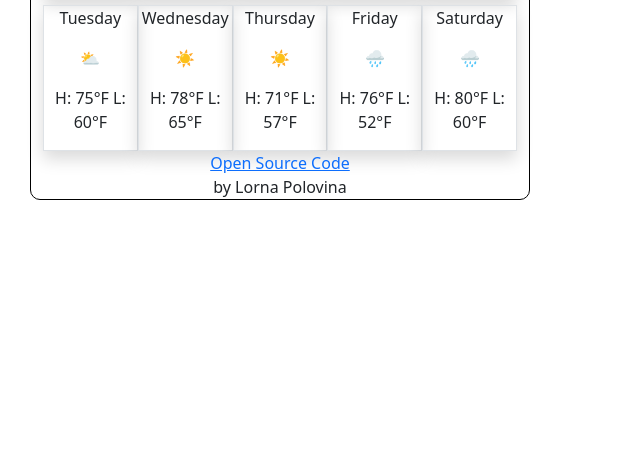
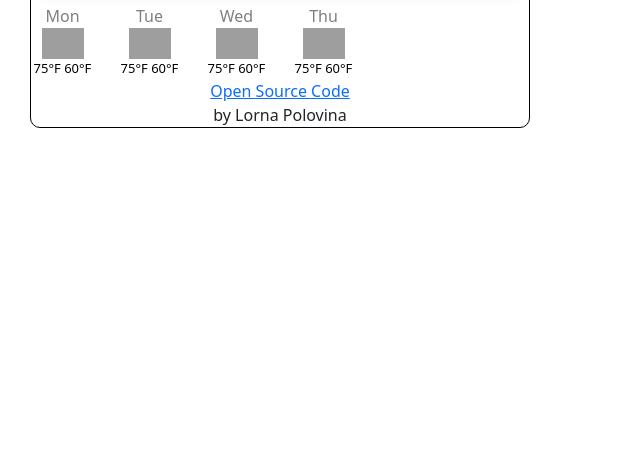
Before and after one commit to lpolo11/weather-app, a plain HTML site: page index.html in a window 1280 px wide. Shown: the part 348-800 px from the top of the page, without its empty margins (0-640 px from the left). Drawn offline with nearby package versions, Linux system fonts and the light colour scheme; grey boxes are pictures that could not be loaded.

Commit message:
added 5 day forecast in js

```diff
--- a/index.html
+++ b/index.html
@@ -33,7 +33,7 @@
       <div class="weather">
         <h1 id="cityName">Chicago</h1>
         <p id="date">Sunday 05:05pm</p>
-        <p class="main-weather">High: 45°F | Low: 20°F</p>
+
         <img src="" alt="sunny" id="main-icon" class="float-left" />
         <span id="temperature"> 15 </span>
         <a class="celsius" href="#" id="celsius-toggle" class="active">°C </a> |
@@ -46,34 +46,8 @@
         </span>
       </div>
       <h3 class="border shadow" id="forecast">5 Day Forecast</h3>
-      <div class="row g-0">
-        <div class="col border shadow">
-          <p>Tuesday</p>
-          <p>⛅</p>
-          <p>H: 75°F L: 60°F</p>
-        </div>
-        <div class="col border shadow">
-          <p>Wednesday</p>
-          <p>☀️</p>
-          <p>H: 78°F L: 65°F</p>
-        </div>
-        <div class="col border shadow">
-          <p>Thursday</p>
-          <p>☀️</p>
-          <p>H: 71°F L: 57°F</p>
-        </div>
-        <div class="col border shadow">
-          <p>Friday</p>
-          <p>🌧</p>
-          <p>H: 76°F L: 52°F</p>
-        </div>
-        <div class="col border shadow">
-          <p>Saturday</p>
-          <p>🌧</p>
-          <p>H: 80°F L: 60°F</p>
-        </div>
-      </div>
     </div>
+    <div class="weather-forecast" id="weekForecast"></div>
     <a
       class="linkToCode"
       href="https://github.com/lpolo11/weather-app"
--- a/src/script.js
+++ b/src/script.js
@@ -21,6 +21,39 @@ function formatData(timestamp) {
   return `${day} ${hours}:${minutes}`;
 }
 
+function displayForecast(response) {
+  let forecastElement = document.querySelector("#weekForecast");
+
+  let forecastHTML = `<div class= "row">`;
+  let days = ["Mon", "Tue", "Wed", "Thu"];
+  days.forEach(function (day) {
+    forecastHTML =
+      forecastHTML +
+      `
+   <div class="col-2">
+      <div class="weather-forecast-date">${day}</div>
+        <img
+        src="http://openweathermap.org/img/wn/50d@2x.png"
+        alt=""
+        width="42" />
+       <div class="weather-forecast-temp">
+        <span class="max"> 75°F </span>
+        <span class="min"> 60°F </span>
+      </div>
+</div>`;
+  });
+
+  forecastHTML = forecastHTML + `</div>`;
+  forecastElement.innerHTML = forecastHTML;
+}
+
+function getForecast(coordinates) {
+  console.log(coordinates);
+  let apiKey = "390b40438b4deceb61f738117944f01e";
+  let apiUrl = `https://api.openweathermap.org/data/2.5/onecall?lat=${coordinates.lat}&lon=${coordinates.lon}&appid=${apiKey}&units=metric`;
+  axios.get(apiUrl).then(displayForecast);
+}
+
 function displayWeatherCondition(response) {
   let temperatureElement = document.querySelector("#temperature");
   let descripElement = document.querySelector("#description");
@@ -40,6 +73,8 @@ function displayWeatherCondition(response) {
     `http://openweathermap.org/img/wn/${response.data.weather[0].icon}@2x.png`
   );
   iconElement.setAttribute("alt", response.data.weather[0].description);
+
+  getForecast(response.data.coord);
 }
 
 function handleSubmit(event) {
@@ -80,3 +115,5 @@ fahrenLink.addEventListener("click", displayFahrenTemp);
 
 let celsiusLink = document.querySelector("#celsius-toggle");
 celsiusLink.addEventListener("click", displayCelsiusTemp);
+
+displayForecast();
--- a/src/styles.css
+++ b/src/styles.css
@@ -20,7 +20,7 @@ h1 {
 #date {
   text-align: center;
   list-style: none;
-  margin: 0;
+  margin: 3;
   padding: 0;
   font-size: 16px;
   font-weight: 100;
@@ -80,6 +80,21 @@ p {
   border-radius: 5px;
 }
 
+.weather-forecast {
+  margin-top: 20px;
+  text-align: center;
+  color: black;
+}
+
+.weather-forecast-date {
+  font-size: 16px;
+  opacity: 0.5;
+}
+
+.weather-forecast-temp {
+  font-size: 13px;
+}
+
 body {
   margin: 30px;
   border: 1px solid black;
```
